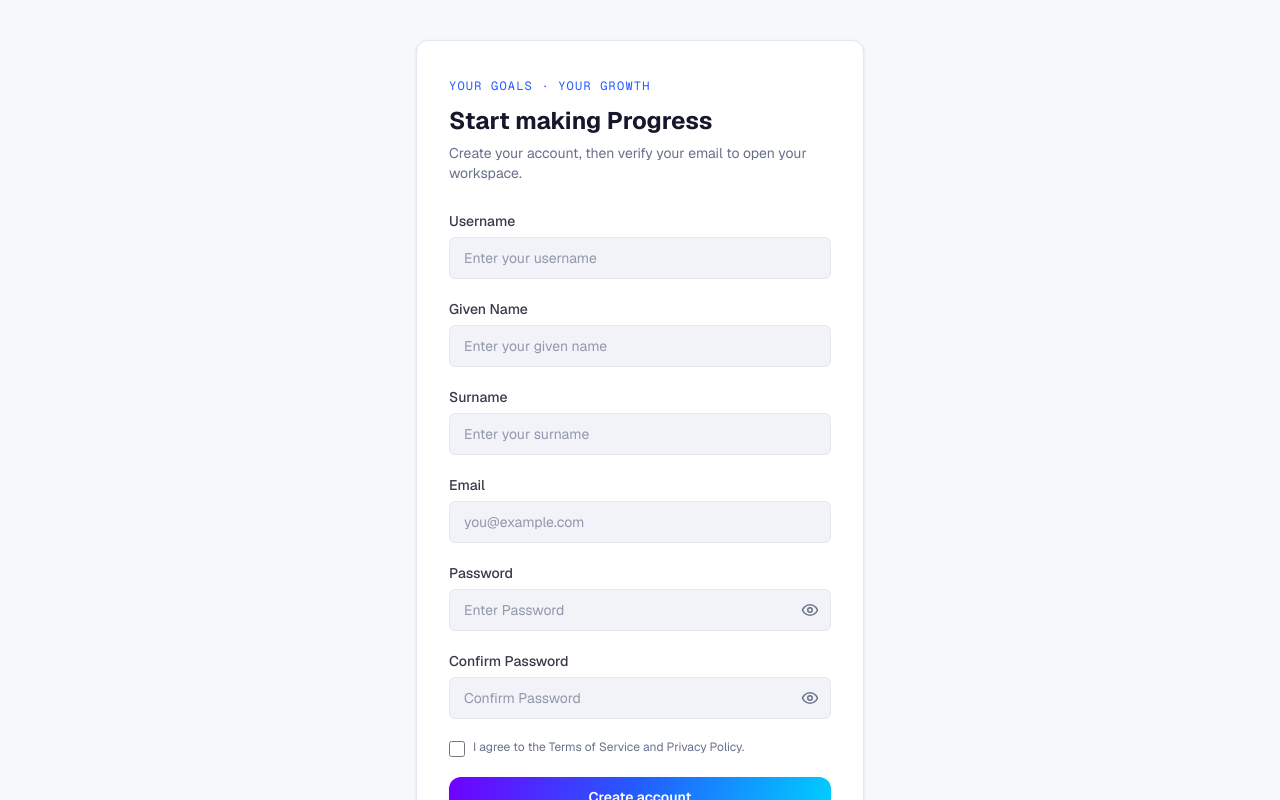
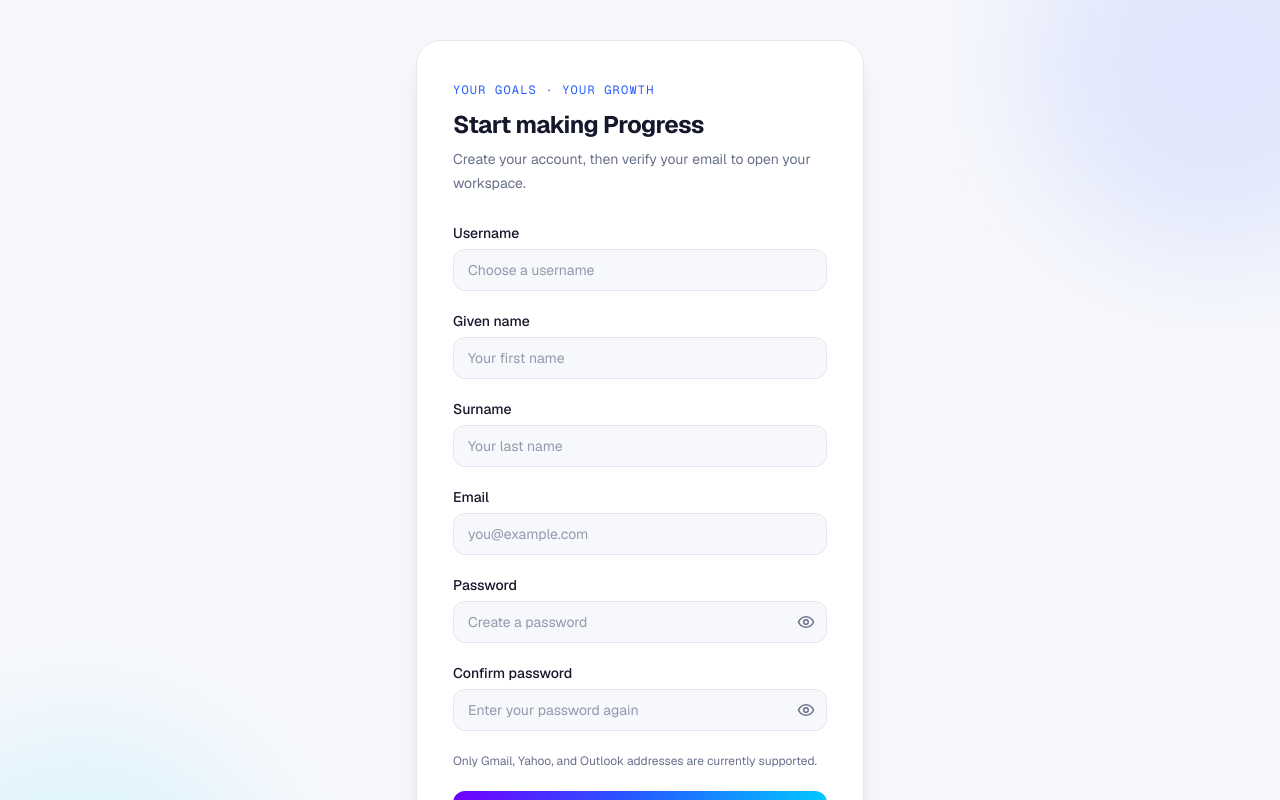
Before and after one commit to Begeeeg/progress_ui, a Next.js app: page /signup in a window 1280 px wide. Shown: the top 800 px of the page. Built offline with nearby package versions, Linux system fonts and the light colour scheme; no server answers.

Commit message:
🌟 high(auth): organize auth screens and update auth API

```diff
--- a/app/verify-email/page.tsx
+++ b/app/verify-email/page.tsx
@@ -1,5 +1,5 @@
 import type { Metadata } from "next";
-import VerifyEmailScreen from "@/features/auth/VerifyEmailScreen";
+import VerifyEmailScreen from "@/features/auth/components/VerifyEmailScreen";
 
 export const metadata: Metadata = {
   title: "Verify your email — Progress",
--- a/features/auth/AuthCard.tsx
+++ /dev/null
@@ -1,31 +0,0 @@
-import { AuthCardProps } from "./types/auth.types";
-
-export default function AuthCard({
-  eyebrow,
-  title,
-  subtitle,
-  children,
-  footer,
-}: AuthCardProps) {
-  return (
-    <section className="flex min-h-screen items-center justify-center bg-canvas px-4 py-10">
-      <div className="w-full max-w-md rounded-xl border border-line bg-surface p-8 shadow-sm">
-        <span className="font-mono text-xs uppercase tracking-widest text-emerald">
-          {eyebrow}
-        </span>
-
-        <h1 className="mt-2 font-display text-2xl font-bold text-ink">
-          {title}
-        </h1>
-
-        <p className="mt-1.5 font-body text-sm text-ink-dim">{subtitle}</p>
-
-        <div className="mt-7">{children}</div>
-
-        <p className="mt-6 text-center font-body text-sm text-ink-dim">
-          {footer}
-        </p>
-      </div>
-    </section>
-  );
-}
--- a/features/auth/LoginForm.tsx
+++ /dev/null
@@ -1,93 +0,0 @@
-"use client";
-
-import { useRouter } from "next/navigation";
-import { useState } from "react";
-import AuthInput from "./AuthInput";
-import { toast } from "sonner";
-import { buttonVariants } from "@/shared/components/ui/Button";
-import { loginUser } from "./api/auth.api";
-
-export default function LoginForm() {
-  const [formData, setFormData] = useState({
-    email: "",
-    password: "",
-  });
-
-  const [submitting, setSubmitting] = useState(false);
-
-  const handleChange = (e: React.ChangeEvent<HTMLInputElement>) => {
-    setFormData((prev) => ({
-      ...prev,
-      [e.target.name]: e.target.value,
-    }));
-  };
-
-  const router = useRouter();
-
-  async function handleSubmit(e: React.FormEvent<HTMLFormElement>) {
-    e.preventDefault();
-
-    setSubmitting(true);
-
-    try {
-      const data = await loginUser(formData);
-
-      toast.success(data.message || "Log in successfully!");
-      router.replace(data.data?.isVerified === false ? "/verify-email" : "/home");
-    } catch (error) {
-      console.error(error);
-      toast.error(error instanceof Error ? error.message : "Log in failed");
-    } finally {
-      setSubmitting(false);
-    }
-  }
-
-  return (
-    <form onSubmit={handleSubmit} className="flex flex-col gap-5">
-      <AuthInput
-        id="email"
-        label="Email"
-        type="email"
-        autoComplete="email"
-        placeholder="you@example.com"
-        value={formData.email}
-        onChange={handleChange}
-      />
-
-      <AuthInput
-        id="password"
-        label="Password"
-        type="password"
-        autoComplete="new-password"
-        placeholder="Enter Password"
-        value={formData.password}
-        onChange={handleChange}
-      />
-
-      <div className="flex items-center justify-between">
-        <label className="flex items-center gap-2 font-body text-sm text-ink-dim">
-          <input
-            type="checkbox"
-            name="remember"
-            className="h-4 w-4 rounded border-line bg-surface-soft accent-emerald"
-          />
-          Remember me
-        </label>
-        <a
-          href="#"
-          className="font-body text-sm text-emerald hover:text-emerald-dark"
-        >
-          Forgot password?
-        </a>
-      </div>
-
-      <button
-        type="submit"
-        disabled={submitting}
-        className={buttonVariants.default}
-      >
-        {submitting ? "Logging in…" : "Log in"}
-      </button>
-    </form>
-  );
-}
--- /dev/null
+++ b/features/auth/components/AuthCard.tsx
@@ -0,0 +1,33 @@
+import { AuthCardProps } from "../types/auth.types";
+
+export default function AuthCard({
+  eyebrow,
+  title,
+  subtitle,
+  children,
+  footer,
+}: AuthCardProps) {
+  return (
+    <section className="relative flex min-h-screen items-center justify-center overflow-hidden bg-canvas px-4 py-10">
+      <div className="pointer-events-none absolute -right-32 -top-32 size-96 rounded-full bg-(--secondary)/10 blur-3xl" />
+      <div className="pointer-events-none absolute -bottom-40 -left-28 size-96 rounded-full bg-(--primary)/10 blur-3xl" />
+      <div className="relative w-full max-w-md rounded-3xl border border-line bg-surface p-7 shadow-xl shadow-(--secondary)/5 sm:p-9">
+        <span className="font-mono text-xs uppercase tracking-widest text-(--secondary)">
+          {eyebrow}
+        </span>
+
+        <h1 className="mt-2 text-2xl font-bold tracking-tight text-ink">
+          {title}
+        </h1>
+
+        <p className="mt-1.5 text-sm leading-6 text-ink-dim">{subtitle}</p>
+
+        <div className="mt-7">{children}</div>
+
+        <p className="mt-6 text-center text-sm text-ink-dim">
+          {footer}
+        </p>
+      </div>
+    </section>
+  );
+}
--- a/features/auth/AuthInput.tsx
+++ b/features/auth/components/AuthInput.tsx
@@ -1,7 +1,7 @@
 "use client";
 
 import { useState } from "react";
-import { AuthInputProps } from "./types/auth.types";
+import { AuthInputProps } from "../types/auth.types";
 
 export default function AuthInput({
   id,
@@ -12,6 +12,10 @@ export default function AuthInput({
   required = true,
   value,
   onChange,
+  minLength,
+  maxLength,
+  pattern,
+  title,
 }: AuthInputProps) {
   const [showPassword, setShowPassword] = useState(false);
   const isPassword = type === "password";
@@ -19,7 +23,7 @@ export default function AuthInput({
 
   return (
     <div className="flex flex-col gap-1.5">
-      <label htmlFor={id} className="font-body text-sm font-medium text-ink/85">
+      <label htmlFor={id} className="text-sm font-medium text-ink">
         {label}
       </label>
 
@@ -31,16 +35,19 @@ export default function AuthInput({
           autoComplete={autoComplete}
           placeholder={placeholder}
           required={required}
+          minLength={minLength}
+          maxLength={maxLength}
+          pattern={pattern}
+          title={title}
           value={value}
           onChange={onChange}
-          className="w-full rounded-md border border-line bg-surface-soft px-3.5 py-2.5 pr-10 font-body text-sm text-ink placeholder:text-ink-dim/70 focus:border-emerald focus:outline-none focus:ring-2 focus:ring-emerald/20"
+          className="w-full rounded-xl border border-line bg-canvas px-3.5 py-2.5 pr-10 text-sm text-ink placeholder:text-ink-dim/70 focus:border-(--secondary) focus:outline-none focus:ring-2 focus:ring-(--secondary)/15"
         />
 
         {isPassword && (
           <button
             type="button"
             onClick={() => setShowPassword((prev) => !prev)}
-            tabIndex={-1}
             aria-label={showPassword ? "Hide password" : "Show password"}
             className="absolute inset-y-0 right-0 flex items-center px-3 text-ink-dim hover:text-ink"
           >
--- /dev/null
+++ b/features/auth/components/LoginForm.tsx
@@ -0,0 +1,64 @@
+"use client";
+
+import { useState } from "react";
+import { useRouter } from "next/navigation";
+import { toast } from "sonner";
+import { Button } from "@/shared/components/ui/Button";
+import AuthInput from "./AuthInput";
+import { loginUser } from "../api/auth.api";
+
+export default function LoginForm() {
+  const [formData, setFormData] = useState({ email: "", password: "" });
+  const [submitting, setSubmitting] = useState(false);
+  const router = useRouter();
+
+  const handleChange = (event: React.ChangeEvent<HTMLInputElement>) => {
+    setFormData((previous) => ({
+      ...previous,
+      [event.target.name]: event.target.value,
+    }));
+  };
+
+  async function handleSubmit(event: React.FormEvent<HTMLFormElement>) {
+    event.preventDefault();
+    setSubmitting(true);
+    try {
+      const response = await loginUser(formData);
+      toast.success(response.message || "Logged in successfully.");
+      router.replace(
+        response.data?.isVerified === false ? "/verify-email" : "/home",
+      );
+    } catch (cause) {
+      toast.error(cause instanceof Error ? cause.message : "Log in failed.");
+    } finally {
+      setSubmitting(false);
+    }
+  }
+
+  return (
+    <form onSubmit={handleSubmit} className="flex flex-col gap-5">
+      <AuthInput
+        id="email"
+        label="Email"
+        type="email"
+        autoComplete="email"
+        placeholder="you@example.com"
+        value={formData.email}
+        onChange={handleChange}
+      />
+      <AuthInput
+        id="password"
+        label="Password"
+        type="password"
+        autoComplete="current-password"
+        placeholder="Enter your password"
+        minLength={8}
+        value={formData.password}
+        onChange={handleChange}
+      />
+      <Button type="submit" disabled={submitting} className="w-full">
+        {submitting ? "Logging in..." : "Log in"}
+      </Button>
+    </form>
+  );
+}
--- a/features/auth/SignupForm.tsx
+++ b/features/auth/components/SignupForm.tsx
@@ -1,11 +1,11 @@
 "use client";
 
 import { useState } from "react";
+import { useRouter } from "next/navigation";
+import { toast } from "sonner";
+import { Button } from "@/shared/components/ui/Button";
 import AuthInput from "./AuthInput";
-import { toast } from "sonner";
-import { useRouter } from "next/navigation";
-import { registerUser } from "./api/auth.api";
-import { buttonVariants } from "@/shared/components/ui/Button";
+import { registerUser } from "../api/auth.api";
 
 export default function SignupForm() {
   const [formData, setFormData] = useState({
@@ -16,35 +16,30 @@ export default function SignupForm() {
     password: "",
     confirmPassword: "",
   });
-
   const [submitting, setSubmitting] = useState(false);
   const router = useRouter();
 
-  const handleChange = (e: React.ChangeEvent<HTMLInputElement>) => {
-    setFormData((prev) => ({
-      ...prev,
-      [e.target.name]: e.target.value,
+  const handleChange = (event: React.ChangeEvent<HTMLInputElement>) => {
+    setFormData((previous) => ({
+      ...previous,
+      [event.target.name]: event.target.value,
     }));
   };
 
-  async function handleSubmit(e: React.FormEvent<HTMLFormElement>) {
-    e.preventDefault();
-
+  async function handleSubmit(event: React.FormEvent<HTMLFormElement>) {
+    event.preventDefault();
     if (formData.password !== formData.confirmPassword) {
       toast.error("Passwords do not match.");
       return;
     }
 
     setSubmitting(true);
-
     try {
-      const data = await registerUser(formData);
-
-      toast.success(data.message || "Account created successfully!");
+      const response = await registerUser(formData);
+      toast.success(response.message || "Account created successfully.");
       router.replace("/verify-email");
-    } catch (error) {
-      console.error(error);
-      toast.error(error instanceof Error ? error.message : "Signup failed");
+    } catch (cause) {
+      toast.error(cause instanceof Error ? cause.message : "Signup failed.");
     } finally {
       setSubmitting(false);
     }
@@ -56,76 +51,70 @@ export default function SignupForm() {
         id="username"
         label="Username"
         autoComplete="username"
-        placeholder="Enter your username"
+        placeholder="Choose a username"
+        minLength={3}
+        maxLength={15}
         value={formData.username}
         onChange={handleChange}
       />
-
       <AuthInput
         id="givenname"
-        label="Given Name"
-        autoComplete="givenname"
-        placeholder="Enter your given name"
+        label="Given name"
+        autoComplete="given-name"
+        placeholder="Your first name"
+        minLength={3}
+        maxLength={15}
         value={formData.givenname}
         onChange={handleChange}
       />
-
       <AuthInput
         id="surname"
         label="Surname"
-        autoComplete="surname"
-        placeholder="Enter your surname"
+        autoComplete="family-name"
+        placeholder="Your last name"
+        minLength={3}
+        maxLength={15}
         value={formData.surname}
         onChange={handleChange}
       />
-
       <AuthInput
         id="email"
         label="Email"
         type="email"
         autoComplete="email"
         placeholder="you@example.com"
+        title="Use a Gmail, Yahoo, or Outlook email address."
         value={formData.email}
         onChange={handleChange}
       />
-
       <AuthInput
         id="password"
         label="Password"
         type="password"
         autoComplete="new-password"
-        placeholder="Enter Password"
+        placeholder="Create a password"
+        minLength={8}
+        pattern="(?=.*[a-z])(?=.*[A-Z])(?=.*\d).+"
+        title="Use at least 8 characters with an uppercase letter, lowercase letter, and number."
         value={formData.password}
         onChange={handleChange}
       />
-
       <AuthInput
         id="confirmPassword"
-        label="Confirm Password"
+        label="Confirm password"
         type="password"
         autoComplete="new-password"
-        placeholder="Confirm Password"
+        placeholder="Enter your password again"
+        minLength={8}
         value={formData.confirmPassword}
         onChange={handleChange}
       />
-
-      <label className="flex items-start gap-2 font-body text-xs text-ink-dim">
-        <input
-          type="checkbox"
-          name="terms"
-          required
-          className="mt-0.5 h-4 w-4 rounded border-line bg-surface-soft accent-emerald"
-        />
-        I agree to the Terms of Service and Privacy Policy.
-      </label>
-
-      <button
-        type="submit"
-        disabled={submitting}
-        className={buttonVariants.default}
-      >
+      <p className="text-xs leading-5 text-ink-dim">
+        Only Gmail, Yahoo, and Outlook addresses are currently supported.
+      </p>
+      <Button type="submit" disabled={submitting} className="w-full">
         {submitting ? "Creating your account..." : "Create account"}
-      </button>
+      </Button>
     </form>
   );
 }
--- a/features/auth/VerifyEmailScreen.tsx
+++ b/features/auth/components/VerifyEmailScreen.tsx
@@ -11,7 +11,7 @@ import {
   RefreshCw,
 } from "lucide-react";
 import AuthCard from "./AuthCard";
-import { resendVerificationEmail, verifyEmail } from "./api/auth.api";
+import { resendVerificationEmail, verifyEmail } from "../api/auth.api";
 
 type VerificationState = "waiting" | "verifying" | "verified" | "failed";
 
@@ -198,7 +198,7 @@ export default function VerifyEmailScreen({
               router.replace("/home");
               router.refresh();
             }}
-            className="inline-flex w-full items-center justify-center gap-2 rounded-md bg-(image:--gradient-primary) px-4 py-3 font-semibold text-black transition hover:brightness-110"
+            className="inline-flex w-full items-center justify-center gap-2 rounded-xl bg-(image:--gradient-primary) px-4 py-3 font-semibold text-white transition hover:brightness-110"
           >
             Continue to your workspace <ArrowRight size={17} />
           </button>
--- a/features/auth/types/auth.types.ts
+++ b/features/auth/types/auth.types.ts
@@ -31,6 +31,10 @@ export interface AuthInputProps {
   autoComplete?: string;
   placeholder?: string;
   required?: boolean;
+  minLength?: number;
+  maxLength?: number;
+  pattern?: string;
+  title?: string;
   value: string;
   onChange: ChangeEventHandler<HTMLInputElement>;
 }
```
Also changed, not shown: app/login/page.tsx (+5 -3 lines), app/signup/page.tsx (+5 -3 lines), features/auth/api/auth.api.ts (+17 -15 lines).
